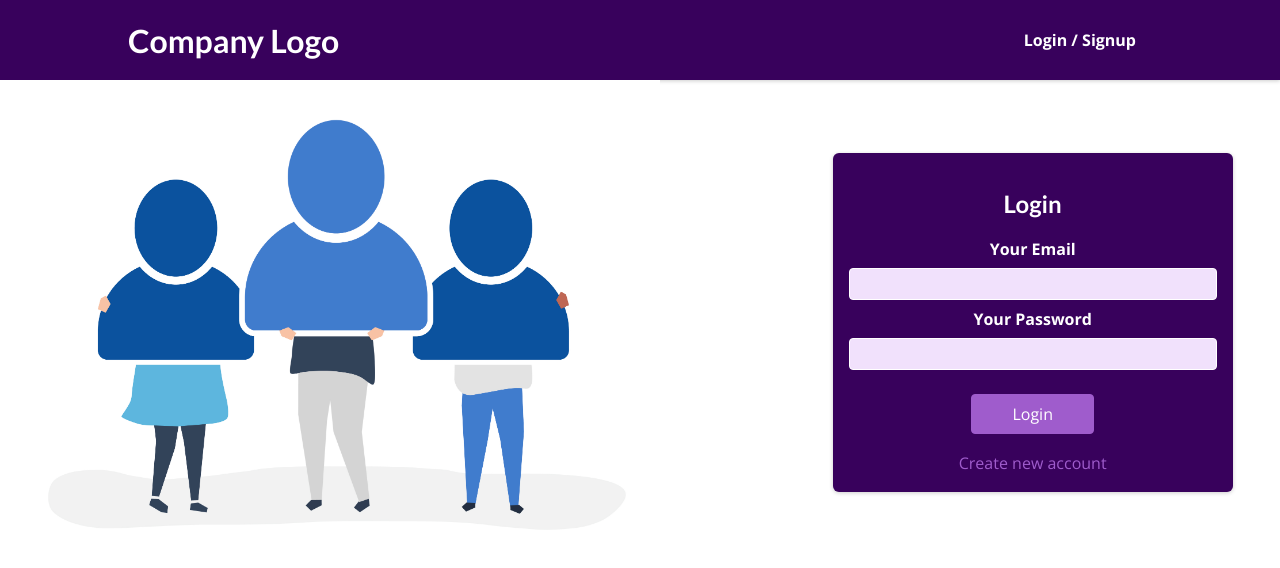
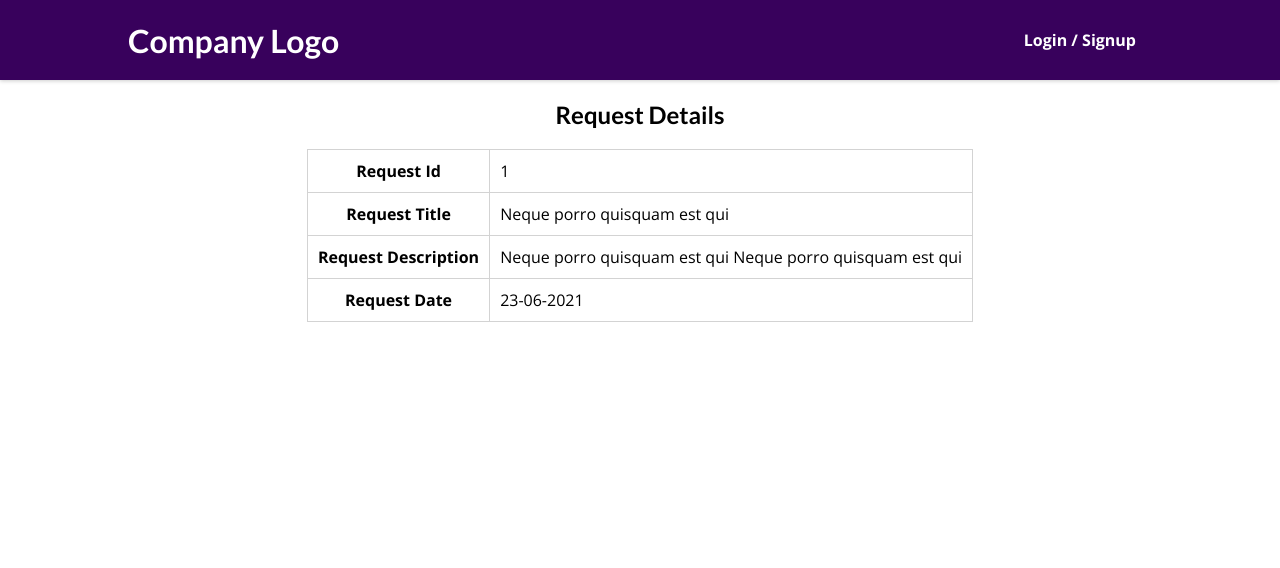
Before and after one commit to SrinivasaRaviIdury/React-Task-Application, a React (Create React App) app: page /request/1 in a window 1280 px wide. Before the commit this address led to /auth. Shown: the top 568 px of the page. Built offline with nearby package versions, Linux system fonts and the light colour scheme.

Commit message:
261120211128

```diff
--- a/src/App.js
+++ b/src/App.js
@@ -1,6 +1,6 @@
 import { useSelector } from "react-redux";
 import { Switch, Route, Redirect } from "react-router-dom";
-
+import RequestDetails from "./components/Requests/RequestDetails";
 import Layout from "./components/Layout/Layout";
 import UserProfile from "./components/Profile/UserProfile";
 import AuthPage from "./pages/AuthPage";
@@ -27,7 +27,9 @@ function App() {
           {isLoggedIn && <UserProfile />}
           {!isLoggedIn && <Redirect to="/auth" />}
         </Route>
-
+        <Route path="/request/:requestId">
+          <RequestDetails />
+        </Route>
         <Route path="*">
           <Redirect to="/" />
         </Route>
--- a/src/components/Layout/MainNavigation.jsx
+++ b/src/components/Layout/MainNavigation.jsx
@@ -29,6 +29,9 @@ const MainNavigation = () => {
           {isLoggedIn && (
             <Fragment>
               <li>
+                <Link to="/">Home</Link>
+              </li>
+              <li>
                 <Link to="/profile">
                   <AccountCircleIcon style={{ fontSize: 40, marginTop: 10 }} />
                 </Link>
--- /dev/null
+++ b/src/components/Requests/HighlightedRequest.jsx
@@ -0,0 +1,27 @@
+import classes from "./HighlightedRequest.module.css";
+const HighlightedRequest = (props) => {
+  return (
+    <div className={classes.request}>
+      <h2>Request Details</h2>
+      <table>
+        <tr>
+          <th>Request Id</th>
+          <td>{props.id}</td>
+        </tr>
+        <tr>
+          <th>Request Title</th>
+          <td>{props.title}</td>
+        </tr>
+        <tr>
+          <th>Request Description</th>
+          <td>{props.description}</td>
+        </tr>
+        <tr>
+          <th>Request Date</th>
+          <td>{props.date}</td>
+        </tr>
+      </table>
+    </div>
+  );
+};
+export default HighlightedRequest;
--- /dev/null
+++ b/src/components/Requests/HighlightedRequest.module.css
@@ -0,0 +1,6 @@
+.request {
+  display: flex;
+  flex-direction: column;
+  justify-content: center;
+  align-items: center;
+}
--- a/src/components/Requests/RequestDetails.js
+++ b/src/components/Requests/RequestDetails.js
@@ -0,0 +1,25 @@
+import React, { Fragment } from "react";
+import { useParams } from "react-router-dom";
+import product_requests from "./data";
+import HighlightedRequest from "./HighlightedRequest";
+const RequestDetails = () => {
+  const params = useParams();
+  const request = product_requests.find(
+    (request) => request.id === Number(params.requestId)
+  );
+  console.log(request);
+  if (!request) {
+    return <h2>No Request Found</h2>;
+  }
+  return (
+    <Fragment>
+      <HighlightedRequest
+        id={request.id}
+        date={request.date}
+        description={request.description}
+        title={request.title}
+      />
+    </Fragment>
+  );
+};
+export default RequestDetails;
```
Also changed, not shown: public/bg.jpg, public/static/43022.jpg.
